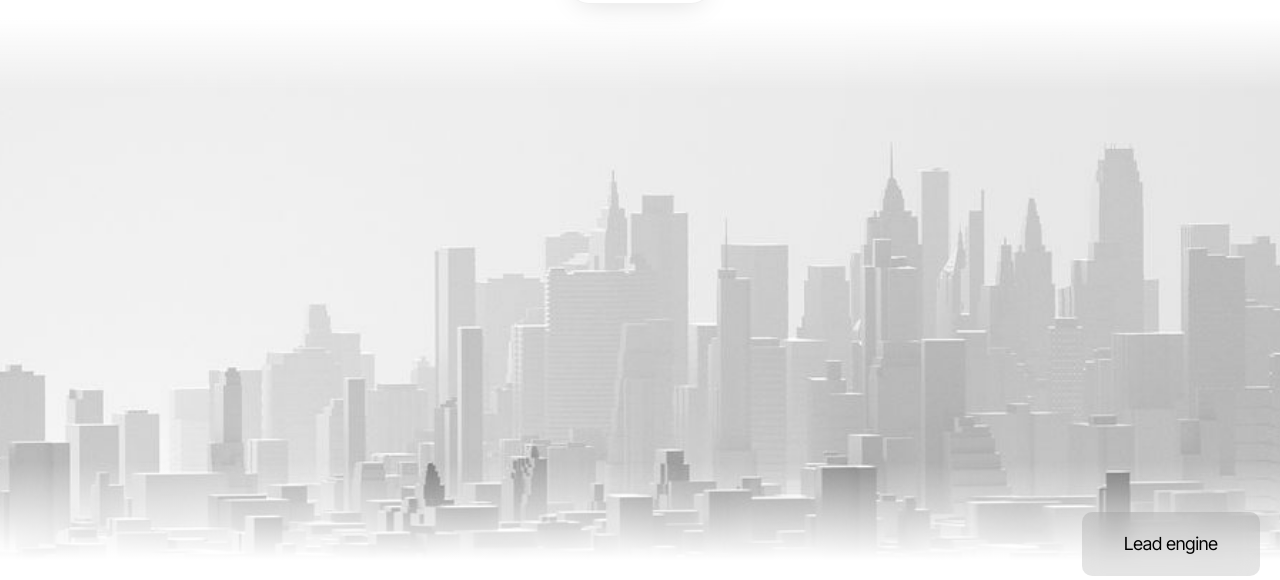
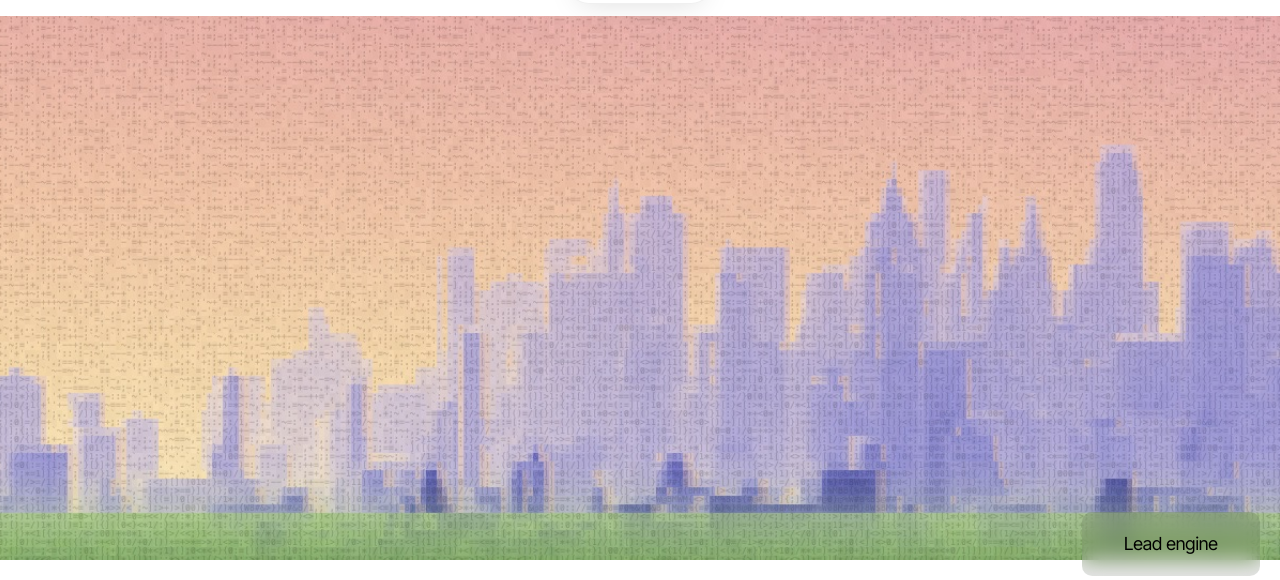
Before and after one commit to omyvnss/os20, a plain HTML site: page landing/index.html in a window 1280 px wide. Shown: the part 56-636 px from the top of the page. Drawn offline with Linux system fonts and the light colour scheme.

Commit message:
Landing hero: colourful ASCII city skyline in the brand palette, 1600 and 3200 px

```diff
--- a/landing/index.html
+++ b/landing/index.html
@@ -21,7 +21,7 @@
     <!-- HERO -->
     <section class="hero">
       <div class="scene">
-        <img src="img/skyline.jpg" width="1200" height="381" alt="A soft white city skyline fading into morning haze" fetchpriority="high">
+        <img src="img/skyline-3200.jpg" srcset="img/skyline-1600.jpg 1600w, img/skyline-3200.jpg 3200w" sizes="100vw" width="3200" height="1016" alt="A city skyline at sunset, drawn from small code characters" fetchpriority="high">
       </div>
       <div class="hero-body">
         <h1 class="hero-title">The CRM that finds <br>its own leads</h1>
--- a/landing/styles.css
+++ b/landing/styles.css
@@ -96,10 +96,8 @@
 
 /* Hero */
 .hero { display: flex; flex-direction: column; height: 100svh; min-height: 40rem; padding-top: 72px; background: var(--white); }
-.scene { position: relative; flex: 1; min-height: 14rem; overflow: hidden; background: linear-gradient(180deg, #fff 0%, #ebebeb 38%, #ebebeb 100%); }
+.scene { position: relative; flex: 1; min-height: 14rem; overflow: hidden; background: #e9b3a6; }
 .scene img { position: absolute; left: 0; right: 0; bottom: 0; width: 100%; height: auto; min-height: 100%; object-fit: cover; object-position: 50% 100%; }
-.scene::before { content: ''; position: absolute; left: 0; right: 0; top: 0; height: 14%; background: linear-gradient(180deg, #fff, rgba(255, 255, 255, 0)); pointer-events: none; z-index: 1; }
-.scene::after { content: ''; position: absolute; left: 0; right: 0; bottom: 0; height: 18%; background: linear-gradient(180deg, rgba(255, 255, 255, 0), #fff); pointer-events: none; }
 .hero-body { display: flex; align-items: flex-start; justify-content: space-between; gap: 2rem; padding: max(2rem, 3.2vh) max(1.5rem, 4.2vw) max(2rem, 3.6vh); }
 .hero-title { font-family: 'Instrument Serif', Georgia, serif; font-size: clamp(2.6rem, 4.7vw, 5rem); line-height: 1; letter-spacing: -0.01em; color: #111; }
 .hero-side { width: min(22rem, 100%); padding-top: 0.3rem; }
```
Also changed, not shown: landing/img/skyline-1600.jpg (added), landing/img/skyline-3200.jpg (added), landing/img/skyline.jpg (deleted).
